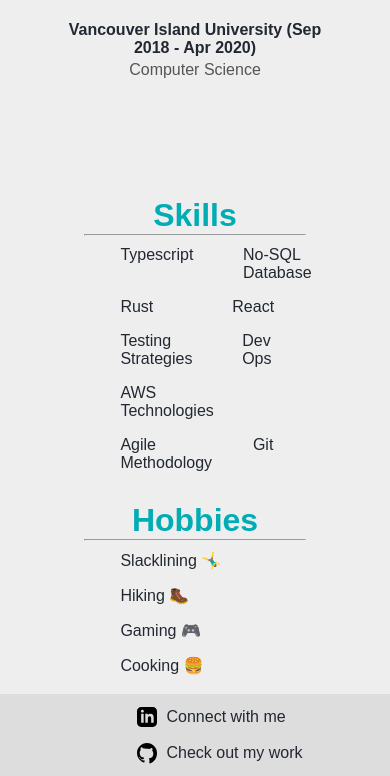
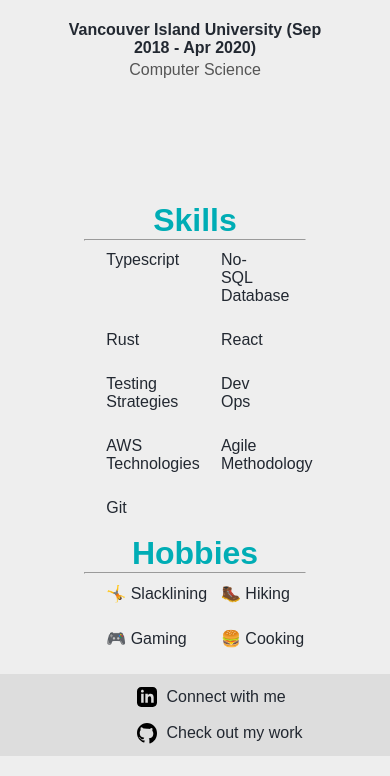
Before and after one commit to kbonnici/kbonnici.github.io, a plain HTML site: page index.html in a window 390 px wide. Shown: the part 712-1488 px from the top of the page. Drawn offline with Linux system fonts and the light colour scheme.

Commit message:
Refactor layout and styling for skills and hobbies

```diff
--- a/index.html
+++ b/index.html
@@ -59,7 +59,7 @@
       <h2>Skills</h2>
       <hr/>
 
-      <div class="flex-container">
+      <div class="layout-container skills">
         <p>Typescript</p>
         <p>No-SQL Database</p>
         <p>Rust</p>
@@ -75,11 +75,11 @@
     <div class="resume-item">
       <h2>Hobbies</h2>
       <hr/>
-      <div class="flex-container hobbies">
-        <p>Slacklining 🤸‍♂️</p>
-        <p>Hiking 🥾</p>
-        <p>Gaming 🎮</p>
-        <p>Cooking 🍔</p>
+      <div class="layout-container hobbies">
+        <p>🤸 Slacklining</p>
+        <p>🥾 Hiking</p>
+        <p>🎮 Gaming</p>
+        <p>🍔 Cooking</p>
       </div>
     </div>
   </section>
--- a/styles.css
+++ b/styles.css
@@ -5,8 +5,10 @@
     --white: #EEEEEE;
 }
 
+
+
 body {
-    /* background-color: var(--white); */
+    background-color: var(--white);
     /* background-color: var(--black); */
     margin: 0;
     color: var(--black);
@@ -88,20 +90,24 @@ hr {
     margin-left: 0;
 }
 
-.flex-container {
+.layout-container {
     display: flex;
     flex-wrap: wrap;
-    width: 85%;
+    width: 95%;
 }
 
-.flex-container > p {
+.layout-container > p {
     margin-top: 0;
     width: 33.3%;
+}
+
+.skills > p {
 }
 
 .hobbies > p {
     width: 50%;
     font-size: large;
+    text-wrap: nowrap;
 }
 
 .contact {
@@ -166,8 +172,20 @@ a:active {
         width: 85%;
     }
 
-    .flex-container > p {
-        flex-basis: 50%;
+    .layout-container {
+        justify-content: flex-start;
+        display: grid;
+        grid-template-columns: 1fr 1fr;
+        text-wrap: wrap;
+        gap: 10px;
+        width: 75%;
+    }
+
+    .layout-container > p {
+        flex-grow: 0;
+        flex-shrink: 0;
+        flex-basis: 2;
+        /* text-wrap: nowrap; */
     }
 
     .resume {
@@ -201,9 +219,10 @@ a:active {
         text-align: center;
     }
 
-    .flex-container p {
+    .layout-container p {
         margin-left: 20%;
         flex-basis: 25%;
+        /* width: 50%; */
     }
 
     .socials {
```
